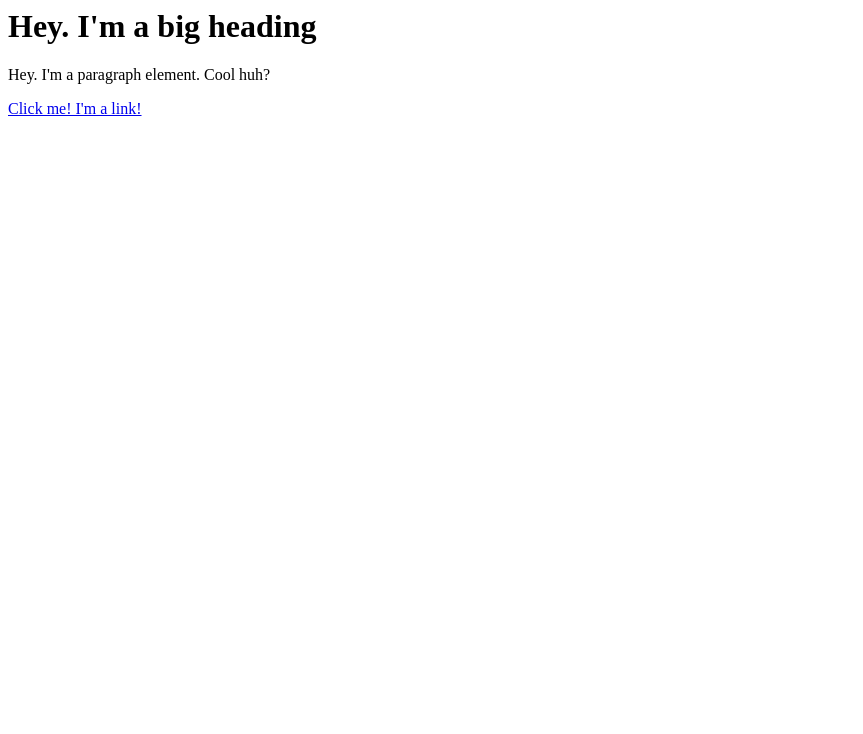
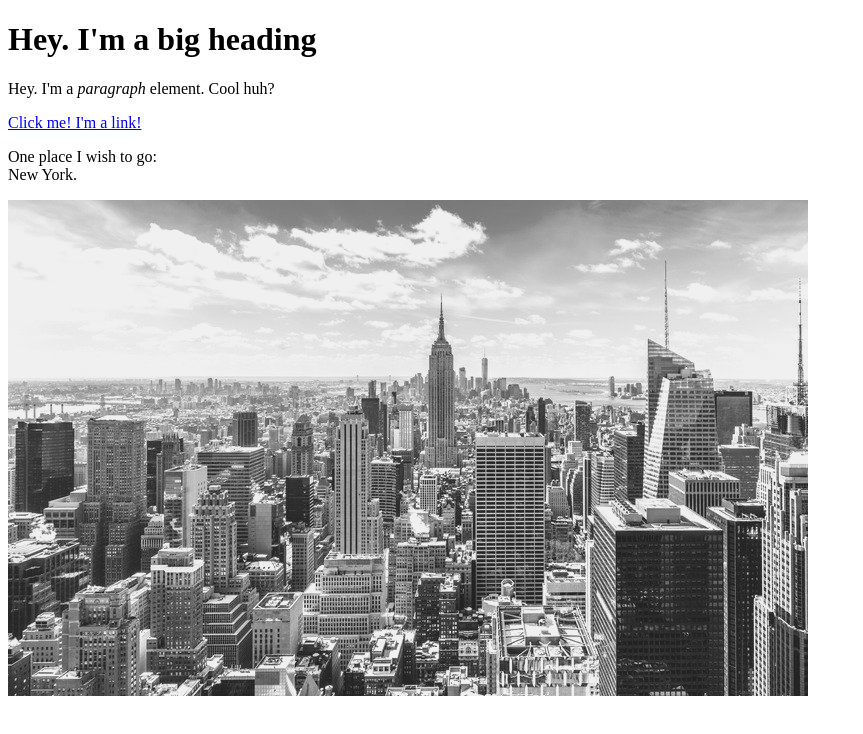
Before and after one commit to sunnydandelions/cartoon-hero, a plain HTML site: page test.html in a window 1280 px wide. Shown: the whole page, without its empty margins (0-863 px from the left). Drawn offline with Linux system fonts and the light colour scheme.

Commit message:
Added image and a few more elements.

```diff
--- a/test.html
+++ b/test.html
@@ -1,3 +1,14 @@
-<h1>Hey. I'm a big heading </h1>
-<p> Hey. I'm a paragraph element. Cool huh?</p>
-<a href= "https://google.com" target="_blank"title="Let's go to google!">Click me! I'm a link!</a>
+<!DOCTYPE html>
+<html>
+<head>
+	<title>Test page</title>
+</head>
+<body>
+	<h1>Hey. I'm a big heading </h1>
+	<p> Hey. I'm a <i>paragraph</i> element. Cool huh?</p>
+	<a href= "https://google.com" target="_blank"title="Let's go to google!">Click me! I'm a link!</a>
+	<p>One place I wish to go:<br>
+	New York.</p>
+	<img src="img/new york.png">
+</body>
+</html>
```
Also changed, not shown: img/new york.png (added).
